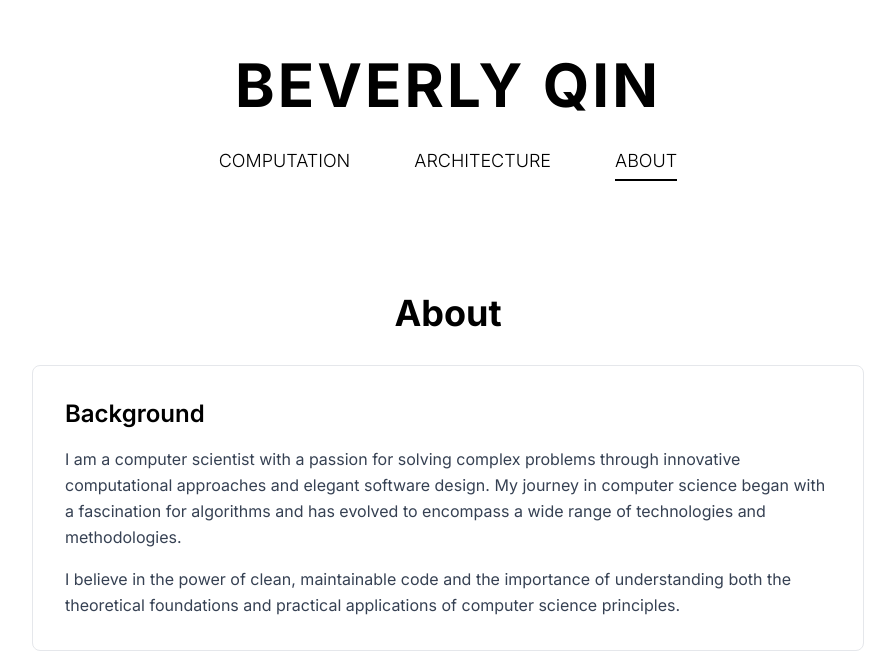
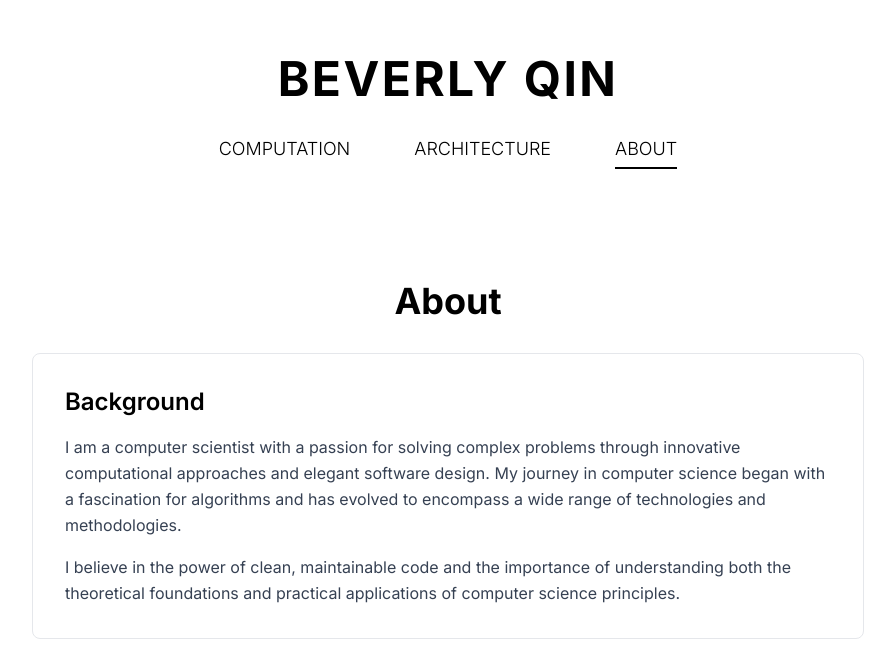
Before and after one commit to beverlyqin/portfolio-website, a Next.js app: page /about in a window 1280 px wide. Shown: the part 121-790 px from the top of the page, without its empty margins (192-1087 px from the left). Built offline with nearby package versions, Linux system fonts and the light colour scheme.

Commit message:
Reduce header name size from text-6xl to text-5xl across pages

```diff
--- a/src/app/about/page.tsx
+++ b/src/app/about/page.tsx
@@ -7,7 +7,7 @@
       <header className="pt-44 pb-12">
         <div className="text-center">
           <Link href="/" className="inline-block">
-            <h1 className="text-6xl font-bold tracking-wider text-black mb-8">
+            <h1 className="text-5xl font-bold tracking-wider text-black mb-8">
               BEVERLY QIN
             </h1>
           </Link>
--- a/src/app/architecture/page.tsx
+++ b/src/app/architecture/page.tsx
@@ -7,7 +7,7 @@
       <header className="pt-44 pb-12">
         <div className="text-center">
           <Link href="/" className="inline-block">
-            <h1 className="text-6xl font-bold tracking-wider text-black mb-8">
+            <h1 className="text-5xl font-bold tracking-wider text-black mb-8">
               BEVERLY QIN
             </h1>
           </Link>
--- a/src/app/computation/page.tsx
+++ b/src/app/computation/page.tsx
@@ -7,7 +7,7 @@
       <header className="pt-44 pb-12">
         <div className="text-center">
           <Link href="/" className="inline-block">
-            <h1 className="text-6xl font-bold tracking-wider text-black mb-8">
+            <h1 className="text-5xl font-bold tracking-wider text-black mb-8">
               BEVERLY QIN
             </h1>
           </Link>
--- a/src/app/page.tsx
+++ b/src/app/page.tsx
@@ -7,7 +7,7 @@
       <header className="pt-44 pb-12">
         <div className="text-center">
           <Link href="/" className="inline-block">
-            <h1 className="text-6xl font-bold tracking-wider text-black mb-8">
+            <h1 className="text-5xl font-bold tracking-wider text-black mb-8">
               BEVERLY QIN
             </h1>
           </Link>
```
